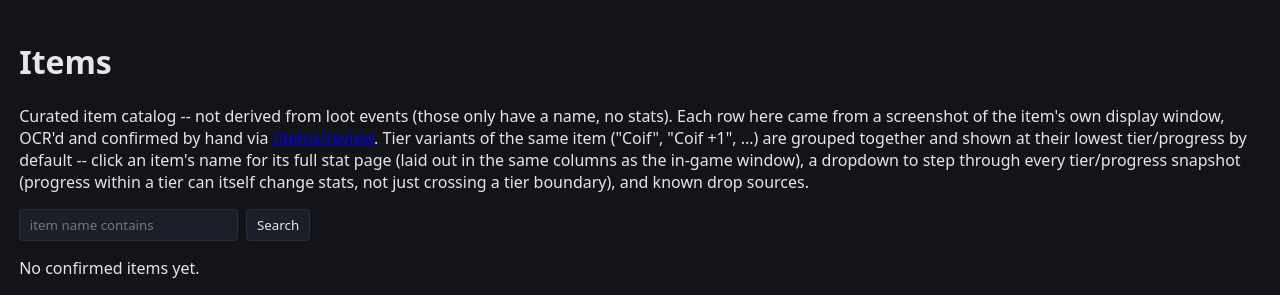
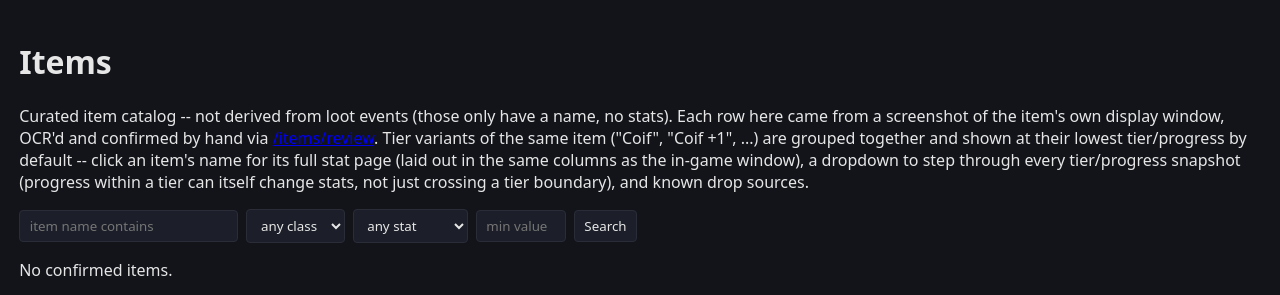
Before and after one commit to mdjthesecond-droid/eq-log-suite, a FastAPI app: page /items in a window 1280 px wide. Shown: the part 49-344 px from the top of the page. Run offline with FastAPI, Linux system fonts and the light colour scheme.

Commit message:
Add class + min-stat filters to /items
Lets a search find "what can my WAR equip with Strength >= X" instead of
name-only search -- the actual point of the item catalog, per the user.
Filtering by class also includes ALL-usable items; stat filter adds a
dedicated sortable column (reuses table.js's existing click-to-sort) for
comparing candidates at a glance.

```diff
--- a/eq_log_suite/web/app.py
+++ b/eq_log_suite/web/app.py
@@ -1044,14 +1044,41 @@ def _split_item_blocks(ocr_text: str | None) -> list[dict]:
     return blocks
 
 
+# Classes seen in real Class field values (see item_info.stats), for the
+# /items class filter dropdown -- excludes "ALL" (every class can use
+# those, so they're included in every class's results automatically below
+# rather than being a selectable class of their own) and "None"
+# (non-equippable items, e.g. tradeskill materials, have nothing to filter
+# by class-usability on).
+_ITEMS_CLASS_OPTIONS = (
+    "WAR", "CLR", "PAL", "RNG", "SHD", "DRU", "MNK", "BRD",
+    "ROG", "SHM", "NEC", "WIZ", "MAG", "ENC", "BST", "BER",
+)
+# "Bigger is better" numeric stats worth filtering/sorting a loadout search
+# by -- deliberately excludes Size/Weight/Delay/Ratio/Skill (not a "more is
+# better" axis) even though they're in _STAT_LABELS above.
+_ITEMS_STAT_OPTIONS = (
+    "AC", "HP", "Mana", "Endurance", "Haste",
+    "Strength", "Stamina", "Agility", "Dexterity", "Wisdom", "Intelligence", "Charisma",
+    "SV. Fire", "SV. Cold", "SV. Magic", "SV. Poison", "SV. Disease", "SV. Void",
+)
+
+
 @app.get("/items", response_class=HTMLResponse)
-def items_list(request: Request, search: str = ""):
+def items_list(request: Request, search: str = "", cls: str = "", stat: str = "", min_stat: str = ""):
     # One row per *base item* (tier variants of the same item -- "Coif" /
     # "Coif +1" / ... -- grouped together, see _base_item_name), showing the
     # lowest tier/progress snapshot by default rather than the most recent
     # confirm. item_info stays an append-only history underneath; full
     # per-tier browsing is on /items/detail's dropdown, and pure re-confirm
     # drift auditing for one exact tier is on /items/history.
+    #
+    # Known limitation of the class/stat filters below: since each row is
+    # already pinned to its family's lowest tier (the existing convention
+    # above, unchanged), a min-stat filter only sees that lowest-tier value
+    # -- an item that only clears the threshold at a higher tier won't show
+    # here. Good enough for "what's worth chasing at all", not a substitute
+    # for checking /items/detail's tier dropdown on a specific candidate.
     conn = db.get_connection()
     try:
         with conn.cursor() as cur:
@@ -1081,8 +1108,33 @@ def items_list(request: Request, search: str = ""):
         needle = search.lower()
         rows = [r for r in rows if needle in r["base_name"].lower()]
 
+    if cls:
+        rows = [r for r in rows if cls in r["stats"].get("Class", []) or "ALL" in r["stats"].get("Class", [])]
+
+    if stat:
+        min_val = None
+        if min_stat.strip():
+            try:
+                min_val = float(min_stat)
+            except ValueError:
+                pass
+        filtered = []
+        for r in rows:
+            try:
+                v = float(r["stats"].get(stat))
+            except (TypeError, ValueError):
+                continue
+            if min_val is not None and v < min_val:
+                continue
+            r["stat_value"] = v
+            filtered.append(r)
+        rows = filtered
+        rows.sort(key=lambda r: r["stat_value"], reverse=True)
+
     return templates.TemplateResponse(request, "items.html", {
         "rows": rows, "search": search, "pending_count": pending_count,
+        "cls": cls, "stat": stat, "min_stat": min_stat,
+        "class_options": _ITEMS_CLASS_OPTIONS, "stat_options": _ITEMS_STAT_OPTIONS,
     })
 
 
--- a/eq_log_suite/web/templates/items.html
+++ b/eq_log_suite/web/templates/items.html
@@ -19,17 +19,30 @@ boundary), and known drop sources.</p>
 
 <form method="get" action="/items">
   <input name="search" placeholder="item name contains" value="{{ search }}">
+  <select name="cls">
+    <option value="">any class</option>
+    {% for c in class_options %}<option value="{{ c }}" {{ 'selected' if cls == c }}>{{ c }}</option>{% endfor %}
+  </select>
+  <select name="stat">
+    <option value="">any stat</option>
+    {% for s in stat_options %}<option value="{{ s }}" {{ 'selected' if stat == s }}>{{ s }}</option>{% endfor %}
+  </select>
+  <input name="min_stat" placeholder="min value" value="{{ min_stat }}" style="width:90px;">
   <button type="submit">Search</button>
 </form>
 
 {% if not rows %}
-<p>No confirmed items yet.</p>
+<p>No confirmed items{% if search or cls or stat %} match this search{% endif %}.</p>
 {% endif %}
 
 <div class="scroll-frame">
 <table class="sortable">
   <thead>
-    <tr><th>item</th><th>tier</th><th>upgradeable</th><th>exaltations</th><th>stats</th><th>note</th><th>screenshot</th><th>last confirmed</th><th>tier variants</th></tr>
+    <tr>
+      <th>item</th><th>tier</th><th>upgradeable</th>
+      {% if stat %}<th>{{ stat }}</th>{% endif %}
+      <th>exaltations</th><th>stats</th><th>note</th><th>screenshot</th><th>last confirmed</th><th>tier variants</th>
+    </tr>
   </thead>
   <tbody>
     {% for r in rows %}
@@ -37,6 +50,7 @@ boundary), and known drop sources.</p>
       <td><a href="/items/detail?item={{ r.item|urlencode }}">{{ r.item }}</a></td>
       <td>{% if r.tier is not none %}{{ r.tier }}{% if r.tier_progress %} ({{ r.tier_progress }}){% endif %}{% endif %}</td>
       <td>{% if r.upgradeable is not none %}{{ 'yes' if r.upgradeable else 'no' }}{% endif %}</td>
+      {% if stat %}<td>{{ r.stat_value }}</td>{% endif %}
       <td style="white-space:pre-wrap;">{{ r.exaltations or '' }}</td>
       <td>{% for k, v in r.stats.items() %}<span style="white-space:nowrap;">{{ k }}: {{ v|join(' ') if v is not string else v }}</span>{% if not loop.last %}, {% endif %}{% endfor %}</td>
       <td>{{ r.note or '' }}</td>
```
